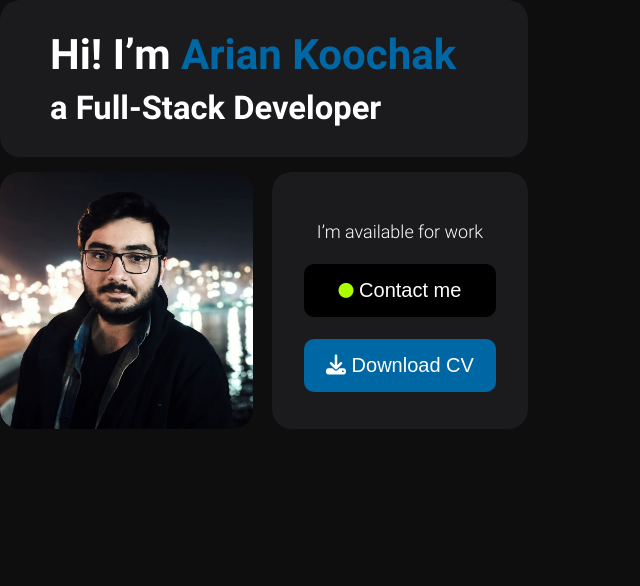
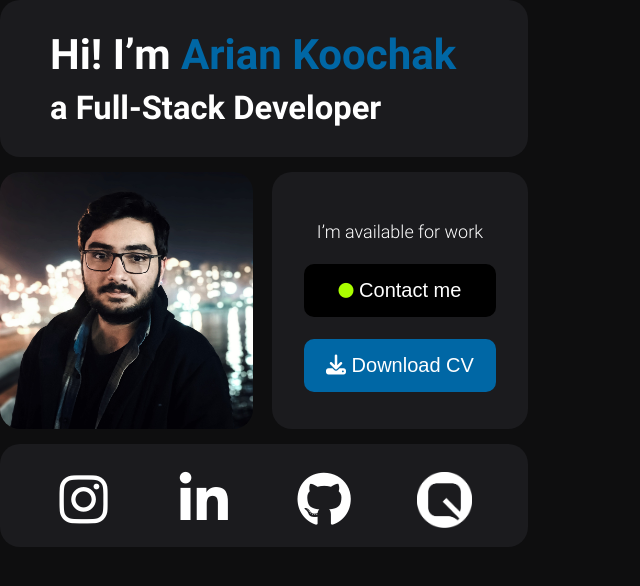
Before and after one commit to ariankoochak/PersonalWebsite, a React (Create React App) app in the folder ariankoochak/: page / in a window 1280 px wide. Shown: the top 586 px of the page, without its empty margins (0-640 px from the left). Built offline with nearby package versions, Linux system fonts and the light colour scheme.

Commit message:
add socials  div

```diff
--- a/ariankoochak/src/Assets/Styles/global.css
+++ b/ariankoochak/src/Assets/Styles/global.css
@@ -180,10 +180,6 @@ button:hover{
     width: 33%;
 }
 
-.about-myskills-certificates-data{
-
-}
-
 .common-styles-div{
     border-radius: 20px;
     color: white;
@@ -200,9 +196,7 @@ button:hover{
     margin-bottom: 10px;
 }
 
-.image-and-contact-container{
-    /* background-color: yellow; */
-}
+
 
 .image-and-contact-container div{
     display: inline-block;
@@ -274,3 +268,27 @@ button:hover{
     background-color: #0481cf;
 
 }
+.socials-div{
+    text-align: center;
+    margin-top: 11px;
+}
+.socials-div div{
+    padding: 20px 0;
+    display: inline-block;
+    width: 19%;
+    margin: 0 10px;
+}
+
+.socials-div div:hover{
+    cursor: pointer;
+}
+
+.socials-div .quera img{
+    width: 55px;
+    position: relative;
+    top: 8px;
+}
+
+.socials-div div i{
+    font-size: 55px;
+}
--- a/ariankoochak/src/Components/SocialsDiv/SocialsDiv.jsx
+++ b/ariankoochak/src/Components/SocialsDiv/SocialsDiv.jsx
@@ -0,0 +1,24 @@
+import React from 'react'
+import { useSelector } from 'react-redux';
+import queraImageSrc from '../../Assets/Images/QueraLogo.png'
+export default function SocialsDiv() {
+    const mainColor = useSelector((store) => store.colorSlice.mainColor);
+  return (
+      <div
+          className={`common-styles-div socials-div ${mainColor.backgroundColorDiv}`}
+      >
+          <div className="instagram">
+              <i className="fa-brands fa-instagram"></i>
+          </div>
+          <div className="linkedin">
+              <i className="fa-brands fa-linkedin-in"></i>
+          </div>
+          <div className="github">
+              <i className="fa-brands fa-github"></i>
+          </div>
+          <div className="quera">
+            <img src={queraImageSrc} alt="quera" />
+          </div>
+      </div>
+  );
+}
--- a/ariankoochak/src/Layouts/HomePage/HomePage.jsx
+++ b/ariankoochak/src/Layouts/HomePage/HomePage.jsx
@@ -2,6 +2,8 @@ import React from "react";
 import TitleDiv from "../../Components/TitleDiv/TitleDiv";
 import ImageDiv from "../../Components/ImageDiv/ImageDiv";
 import ContactMeDiv from "../../Components/ContactMeDiv/ContactMeDiv";
+import SocialsDiv from "../../Components/SocialsDiv/SocialsDiv";
+
 
 export default function HomePage() {
     return (
@@ -13,6 +15,7 @@ export default function HomePage() {
                         <ImageDiv/>
                         <ContactMeDiv/>
                     </div>
+                    <SocialsDiv/>
               </article>
               <article className="about-myskills-certificates-data">
 
```
Also changed, not shown: ariankoochak/src/Assets/Images/QueraLogo.png (added), ariankoochak/src/Assets/Images/QueraLogo.svg (added).
